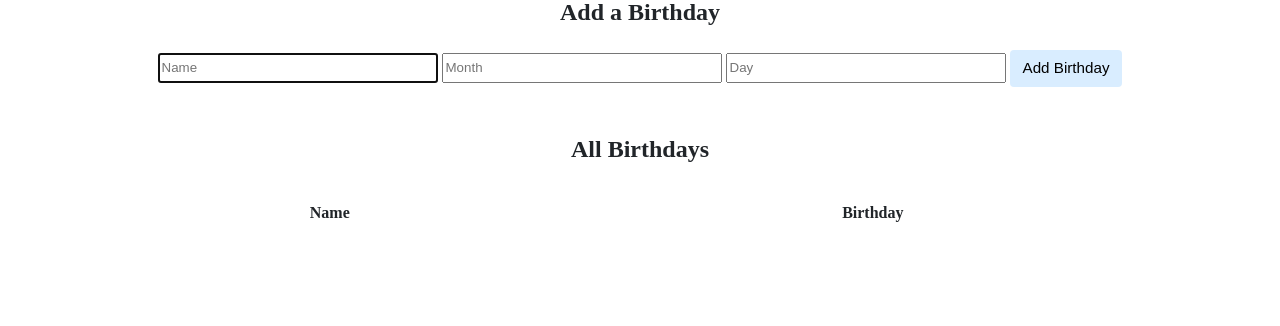
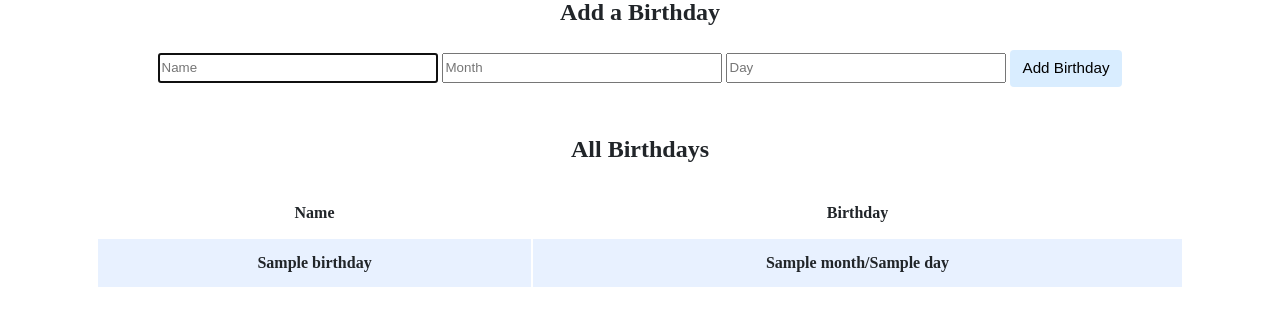
Before and after one commit to adanngrha/Birthdays, a Flask app: template templates/index.html in a window 1280 px wide. Shown: the part 266-592 px from the top of the page. Run offline with Flask 2, Linux system fonts and the light colour scheme; the template is opened without the code that fills it: most values are stand-ins (such as "Sample title", 1, 10 or a date in 2020); lists and menus that the app fills with data are empty; some libraries are stand-ins or nearby versions.

Commit message:
v1 finished

```diff
--- a/app.py
+++ b/app.py
@@ -16,12 +16,18 @@ db = SQL("sqlite:///birthdays.db")
 def index():
     if request.method == "POST":
 
-        # TODO: Add the user's entry into the database
+        # Add the user's entry into the database
+        name = request.form.get("name")
+        month = request.form.get("month")
+        day = request.form.get("day")
+
+        db.execute("INSERT INTO birthdays (name, month, day) VALUES(?, ?, ?)", name, month, day)
 
         return redirect("/")
 
     else:
 
-        # TODO: Display the entries in the database on index.html
+        # Display the entries in the database on index.html
+        birthdays = db.execute("SELECT * FROM birthdays")
 
-        return render_template("index.html")
+        return render_template("index.html", birthdays=birthdays)
--- a/templates/index.html
+++ b/templates/index.html
@@ -14,13 +14,15 @@
             <div class="section">
 
                 <h2>Add a Birthday</h2>
-                <!-- TODO: Create a form for users to submit a name, a month, and a day -->
+                <!-- Create a form for users to submit a name, a month, and a day -->
+
                 <form action="/" method="post">
-                    <input type="text" name="name" id="name" autocomplete="off" autofocus placeholder="Name">
-                    <input type="number" name="month" id="month" placeholder="Month">
-                    <input type="number" name="day" id="day" placeholder="Day">
+                    <input type="text" name="name" id="name" autocomplete="off" autofocus placeholder="Name" required>
+                    <input type="number" name="month" id="month" placeholder="Month" min="1" max="12" required>
+                    <input type="number" name="day" id="day" placeholder="Day" min="1" max="31" required>
                     <input type="submit" value="Add Birthday">
                 </form>
+
             </div>
 
             <div class="section">
@@ -34,7 +36,13 @@
                         </tr>
                     </thead>
                     <tbody>
-                        <!-- TODO: Loop through the database entries to display them in this table -->
+                        <!-- Loop through the database entries to display them in this table -->
+                        {% for birthday in birthdays %}
+                            <tr>
+                                <th>{{birthday.name}}</th>
+                                <th>{{birthday.month}}/{{birthday.day}}</th>
+                            </tr>
+                        {% endfor %}
                     </tbody>
                 </table>
             </div>
```
Also changed, not shown: birthdays.db.
